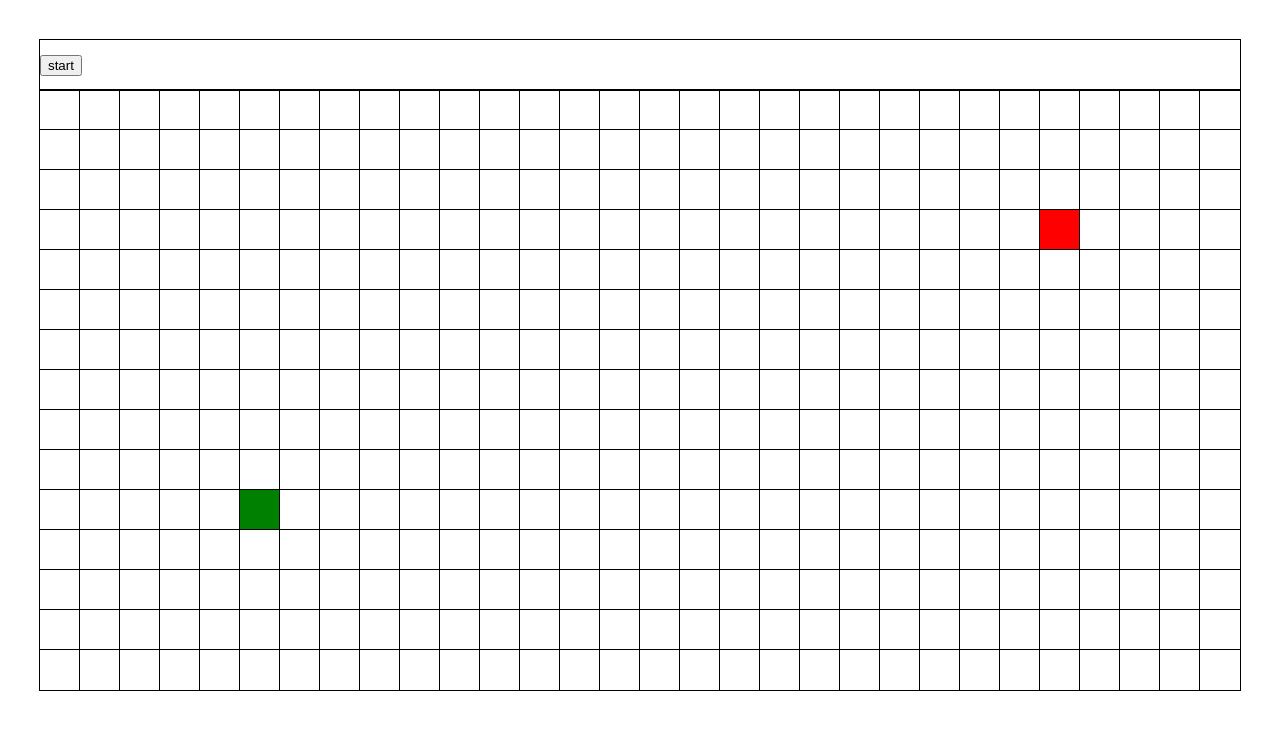
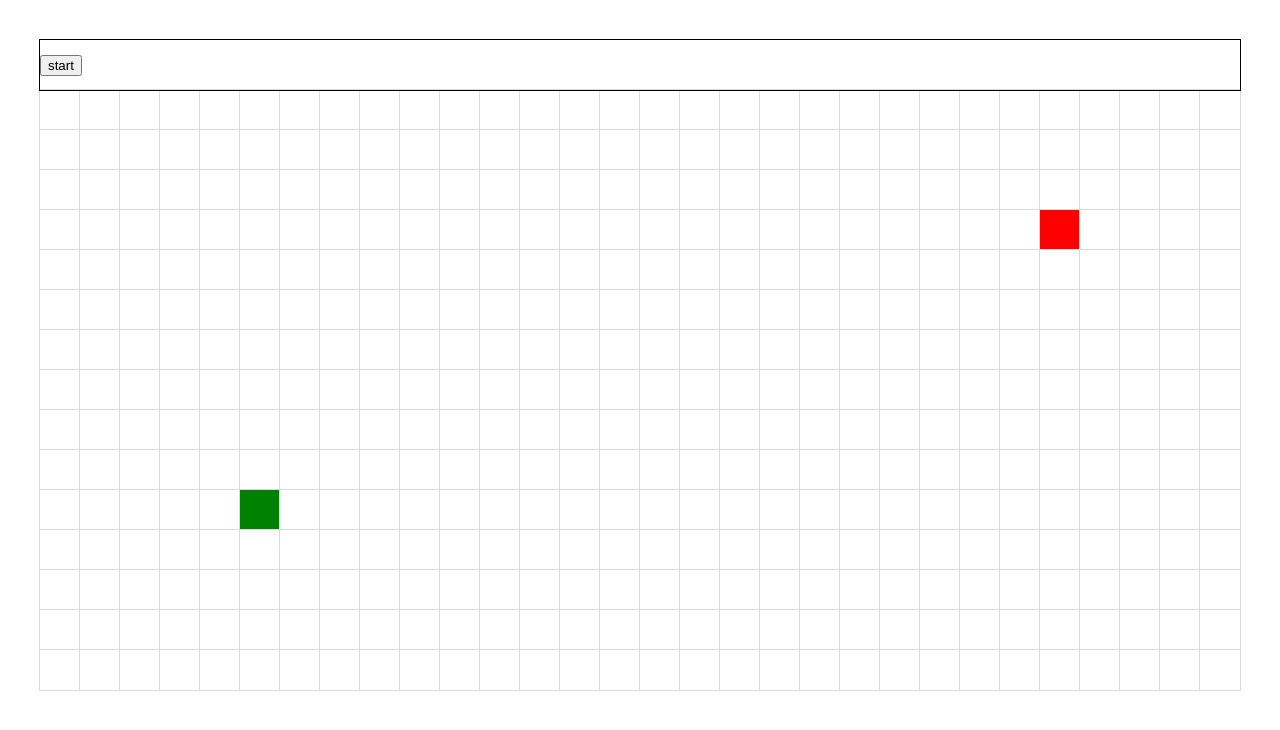
Before and after one commit to akdlsz21/path_finding_visualizer, a React (Vite) app: page / in a window 1280 px wide. Shown: the top 730 px of the page. Built offline with nearby package versions, Linux system fonts and the light colour scheme.

Commit message:
node repositioning done. hacky, but done.

```diff
--- a/src/components/PathFinder.tsx
+++ b/src/components/PathFinder.tsx
@@ -16,8 +16,9 @@ import { animateAsVisited, animatePath } from '../utils/animations';
 
 const PathFinder = () => {
 	const [speed, setSpeed] = useState(10);
-	const { grid, setGrid } = useCreateGrid();
 	const [isMouseDown, setIsMouseDown] = useState(false);
+	const [isSNodeRepositioning, setIsSNodeRepositioning] = useState(false);
+	const [isFNodeRepositioning, setIsFNodeRepositioning] = useState(false);
 	const [startNodePos, setStartNodePos] = useState({
 		row: START_NODE_ROW,
 		col: START_NODE_COL,
@@ -26,13 +27,17 @@ const PathFinder = () => {
 		row: FINISH_NODE_ROW,
 		col: FINISH_NODE_COL,
 	});
-
+	const { grid, setGrid } = useCreateGrid(startNodePos, finNodePos);
+	const [isVisualizing, setIsVisualizing] = useState(false);
 	const visualizeDijkstra = () => {
+		setIsVisualizing(true);
+		if (isVisualizing) return;
 		const startNode = grid[startNodePos.row][startNodePos.col];
 		const finishNode = grid[finNodePos.row][finNodePos.col];
 		const visited = initiateDijkstra(grid, startNode, finishNode);
 		const path = getPath(finishNode);
 		animateVisitedAndPath(visited, path);
+		setIsVisualizing(false);
 	};
 
 	const animateVisitedAndPath = (visited: INode[], path: INode[]) => {
@@ -46,20 +51,33 @@ const PathFinder = () => {
 	};
 
 	const handleMouseDown = (row: number, col: number) => {
-		// const target = e.target as HTMLDivElement;
-		// const row = parseInt(target.getAttribute('data-row') as string);
-		// const col = parseInt(target.getAttribute('data-col') as string);
-		// const isStart = target.classList.contains('start');
-		// const isFinish = target.classList.contains('finish');
-		// if (isStart) {
-		// 	setStartNodePos({ row, col });
-		// } else if (isFinish) {
-		// 	setFinishNodePos({ row, col });
-		// }
+		if (isVisualizing) return;
+		const node = grid[row][col];
+		if (node.isStart || isSNodeRepositioning) {
+			setIsMouseDown(true);
+			setIsSNodeRepositioning(true);
+			setStartNodePos({ row, col });
+			grid[row][col] = node;
+			setGrid((prevGrid) => {
+				prevGrid[row][col] = node;
+				return [...prevGrid];
+			});
+			setIsMouseDown(true);
+			return;
+		}
+		if (node.isFinish || isFNodeRepositioning) {
+			setIsMouseDown(true);
+			setIsFNodeRepositioning(true);
+			setFinishNodePos({ row, col });
+			grid[row][col] = node;
+			setGrid((prevGrid) => {
+				prevGrid[row][col] = node;
+				return [...prevGrid];
+			});
+			setIsMouseDown(true);
+			return;
+		}
 
-		const node = grid[row][col];
-		if (node.isStart) return;
-		if (node.isFinish) return;
 		node.isWall = !node.isWall;
 		grid[row][col] = node;
 		setGrid([...grid]);
@@ -67,13 +85,26 @@ const PathFinder = () => {
 	};
 
 	const handleMouseEnter = (row: number, col: number) => {
+		if (isVisualizing) return;
 		if (!isMouseDown) return;
+		if (isSNodeRepositioning) {
+			// setStartNodePos({ row, col });
+			handleMouseDown(row, col);
+			return;
+		}
+		if (isFNodeRepositioning) {
+			// setFinishNodePos({ row, col });
+			handleMouseDown(row, col);
+			return;
+		}
 		handleMouseDown(row, col);
 	};
 
 	const handleMouseUp = () => {
-		console.log('up!');
-		// TODO: handleMouseUp should be added to grid itself.
+		if (isVisualizing) return;
+		// (done) TODO: handleMouseUp should be added to grid itself + the node.
+		setIsSNodeRepositioning(false);
+		setIsFNodeRepositioning(false);
 		setIsMouseDown(false);
 	};
 
@@ -85,7 +116,8 @@ const PathFinder = () => {
 			<div className="grid" onMouseUp={handleMouseUp}>
 				{grid.map((con, i) => (
 					<div className="row-ctn" key={i}>
-						{con.map((node, i) => (
+						{con.map((node, i) => {
+							return (
 								<Node
 									key={i}
 									row={node.row}
@@ -98,7 +130,8 @@ const PathFinder = () => {
 									onMouseEnter={handleMouseEnter}
 									onMouseUp={handleMouseUp}
 								/>
-						))}
+							);
+						})}
 					</div>
 				))}
 			</div>
--- a/src/styles/PathFinder.css
+++ b/src/styles/PathFinder.css
@@ -7,7 +7,7 @@
 	width: 40px;
 	height: 40px;
 	background-color: white;
-	outline: 1px solid black;
+	outline: 1px solid rgb(219, 219, 219);
 	display: block;
 }
 
--- a/src/types.d.ts
+++ b/src/types.d.ts
@@ -8,3 +8,8 @@ export interface INode {
 	prevNode: INode | null;
 	isWall: boolean;
 }
+
+export interface NodePos {
+	row: number;
+	col: number;
+}
--- a/src/utils/createNode.ts
+++ b/src/utils/createNode.ts
@@ -1,17 +1,16 @@
-import {
-	FINISH_NODE_COL,
-	FINISH_NODE_ROW,
-	START_NODE_COL,
-	START_NODE_ROW,
-} from '../constants';
-import { INode } from '../types';
+import { INode, NodePos } from '../types';
 
-export const createNode = (row: number, col: number): INode => {
+export const createNode = (
+	row: number,
+	col: number,
+	startNodePos: NodePos,
+	finNodePos: NodePos
+): INode => {
 	return {
 		row,
 		col,
-		isStart: row === START_NODE_ROW && col === START_NODE_COL,
-		isFinish: row === FINISH_NODE_ROW && col === FINISH_NODE_COL,
+		isStart: row === startNodePos.row && col === startNodePos.col,
+		isFinish: row === finNodePos.row && col === finNodePos.col,
 		isVisited: false,
 		isWall: false,
 		distance: Infinity,
--- a/src/utils/useGrid.ts
+++ b/src/utils/useGrid.ts
@@ -1,8 +1,8 @@
 import React, { useEffect, useState } from 'react';
 import { createNode } from './createNode';
-import { INode } from '../types';
+import { INode, NodePos } from '../types';
 
-export const useCreateGrid = () => {
+export const useCreateGrid = (startNodePos: NodePos, finNodePos: NodePos) => {
 	const [grid, setGrid] = useState<Array<Array<INode>>>([]);
 
 	useEffect(() => {
@@ -11,12 +11,12 @@ export const useCreateGrid = () => {
 		for (let r = 0; r < 15; r++) {
 			const rowContainer = [];
 			for (let c = 0; c < 30; c++) {
-				const node = createNode(r, c);
+				const node = createNode(r, c, startNodePos, finNodePos);
 				rowContainer.push(node);
 			}
 			tempGrid.push(rowContainer);
 		}
 		setGrid(tempGrid);
-	}, []);
+	}, [startNodePos.row, startNodePos.col, finNodePos.row, finNodePos.col]);
 	return { grid, setGrid };
 };
```
Lines whose indentation alone changed are shown as unchanged.
